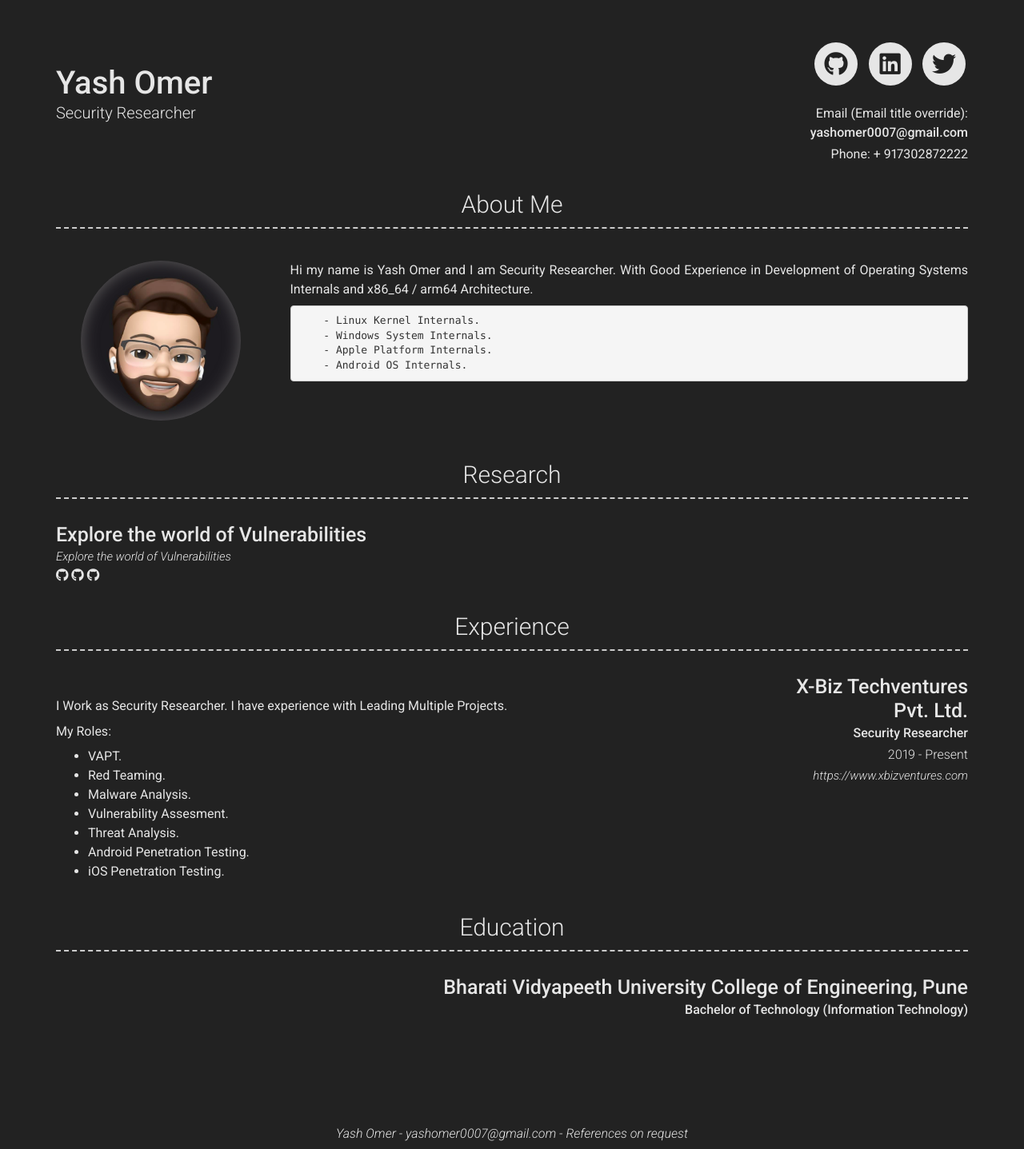
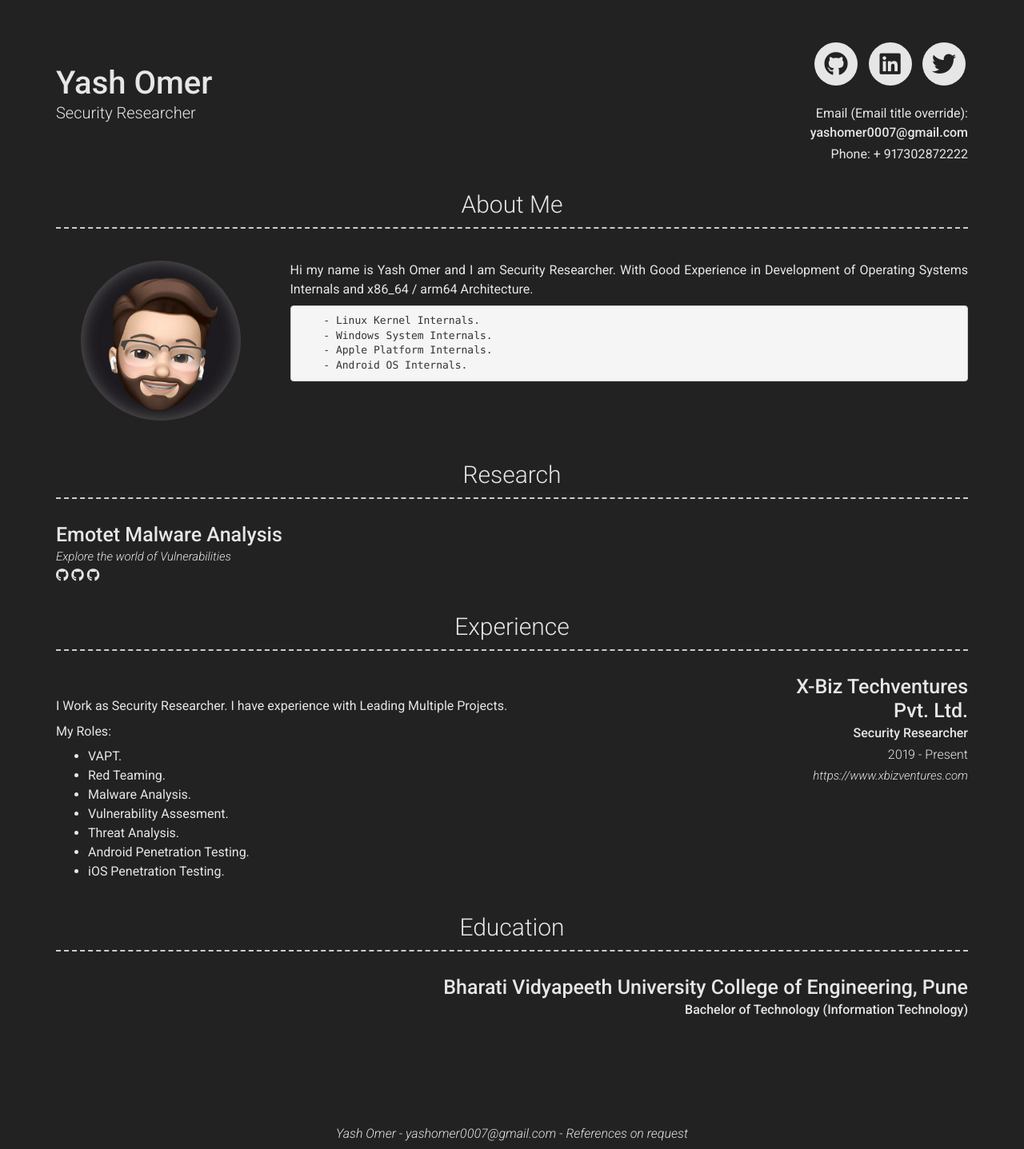
Before and after one commit to yashomer1994/Resume, a Jekyll site: the page built from index.md, in a window 1280 px wide. Shown: the whole page at 80% size. Built offline with Jekyll 4.4.1, drawn with Linux system fonts in a browser that asks for light colours; nearby versions of some CDN libraries.

Commit message:
Update _config.yml

```diff
--- a/_config.yml
+++ b/_config.yml
@@ -68,8 +68,11 @@
         title: Explore the world of Vulnerabilities
         link: https://yashomer1994.github.io/yash007.github.io/c++/assembly/vba/powershell/2021/02/14/Emotet-Malware.html
         link_text: Explore the world of Vulnerabilities
-        name: test
         icon: fab fa-github
+        title: Emotet Malware Analysis
+        icon: fab fa-github
+        url: https://yashomer1994.github.io/yash007.github.io/c++/assembly/vba/powershell/2021/02/14/Emotet-Malware.html
+
         additional_links:
           - title:  Emotet Malware Analysis (eg. sproogen/modern-resume-theme)
             icon: fab fa-github
```
